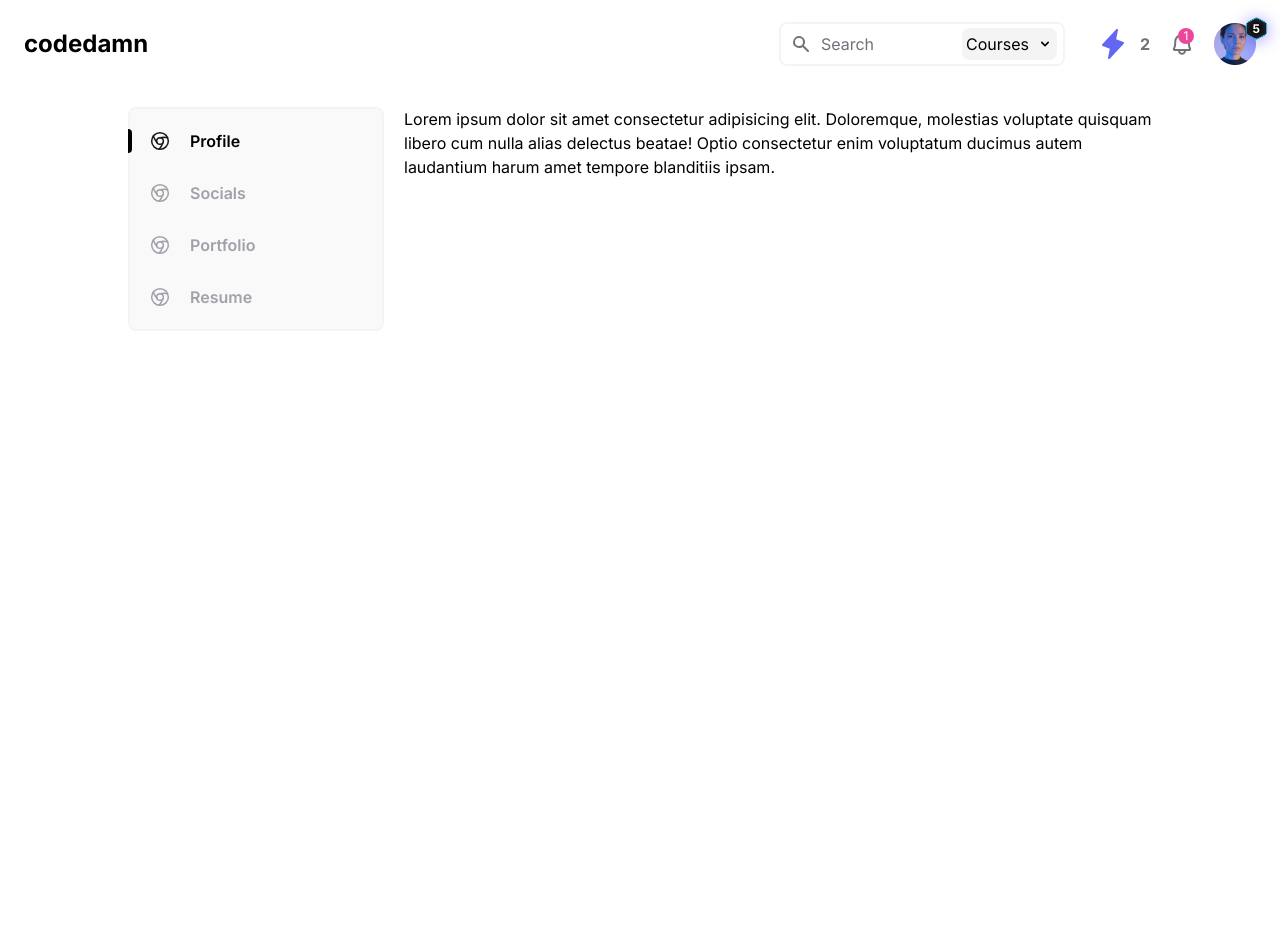
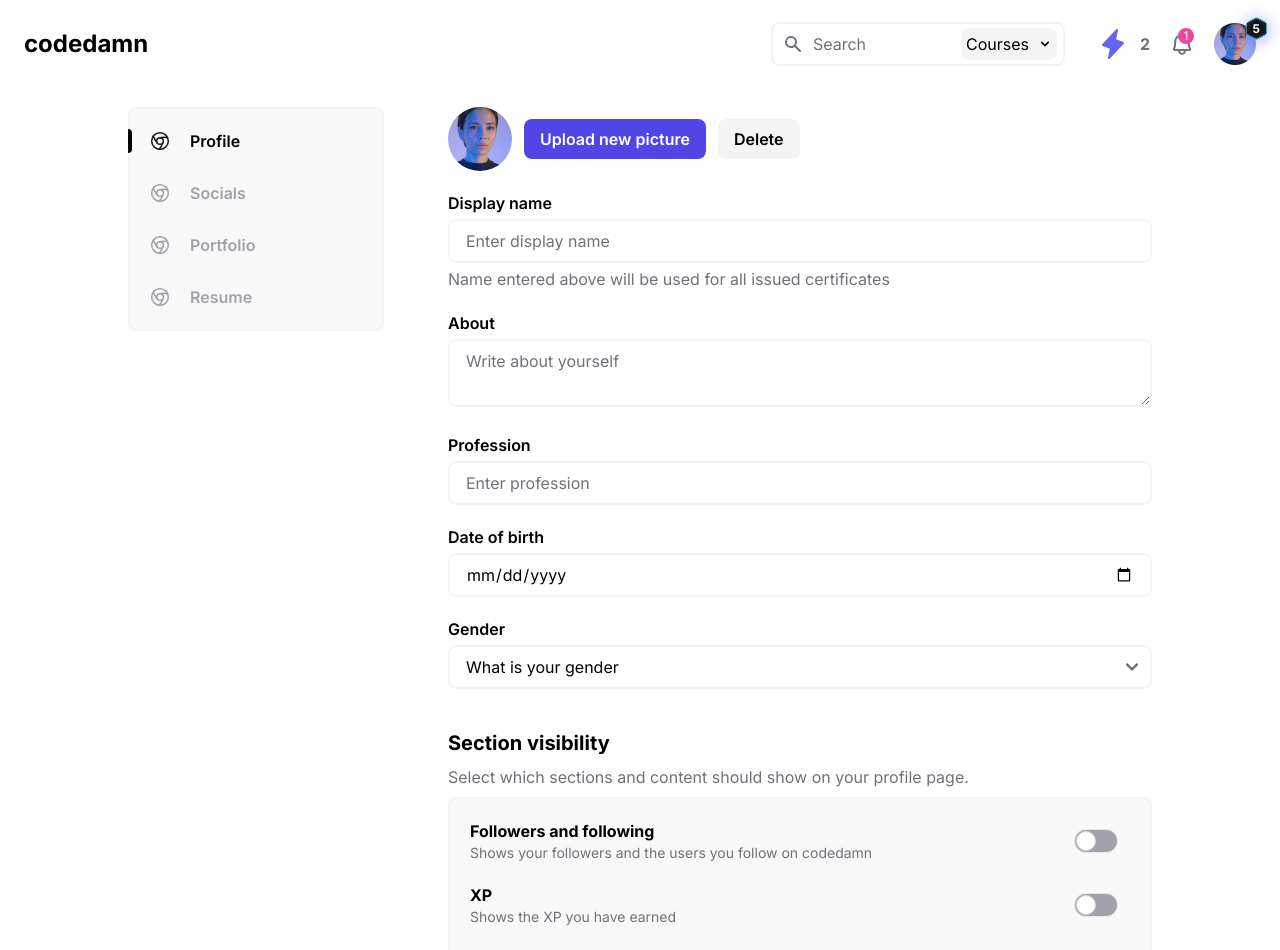
Before and after one commit to max-programming/codedamn-profile, a Next.js app: page /profile/edit in a window 1280 px wide. Shown: the top 950 px of the page. Before the commit the page ends 800 px from the top, so only its background shows below. Built offline with nearby package versions, Linux system fonts and the light colour scheme.

Commit message:
Edit Profile Page Done

```diff
--- a/package.json
+++ b/package.json
@@ -15,6 +15,8 @@
     "autoprefixer": "10.4.14",
     "eslint": "8.42.0",
     "eslint-config-next": "13.4.4",
+    "flowbite": "^1.6.5",
+    "flowbite-react": "^0.4.7",
     "next": "13.4.4",
     "postcss": "8.4.24",
     "react": "18.2.0",
--- a/src/app/profile/edit/layout.tsx
+++ b/src/app/profile/edit/layout.tsx
@@ -3,7 +3,7 @@ import { PropsWithChildren } from 'react';
 
 export default function EditLayout({ children }: PropsWithChildren) {
   return (
-    <div className='flex h-full gap-5'>
+    <div className='flex h-full gap-16'>
       <Sidebar />
       <main className='flex-1'>{children}</main>
     </div>
--- a/src/app/profile/edit/page.tsx
+++ b/src/app/profile/edit/page.tsx
@@ -1,12 +1,9 @@
+import { EditProfileForm } from '@/components/EditComponents';
+
 export default function EditPage() {
   return (
     <div>
-      <p>
-        Lorem ipsum dolor sit amet consectetur adipisicing elit. Doloremque,
-        molestias voluptate quisquam libero cum nulla alias delectus beatae!
-        Optio consectetur enim voluptatum ducimus autem laudantium harum amet
-        tempore blanditiis ipsam.
-      </p>
+      <EditProfileForm />
     </div>
   );
 }
--- /dev/null
+++ b/src/components/EditComponents/EditProfileForm.tsx
@@ -0,0 +1,56 @@
+/* eslint-disable @next/next/no-img-element */
+
+import Button from '../ui/Button';
+import { Card } from '../ui/Card';
+import { Input } from '../ui/Input';
+import { SectionChoice } from './SectionChoice';
+
+export function EditProfileForm() {
+  return (
+    <div className='flex flex-col gap-5'>
+      <div className='flex items-center gap-3'>
+        <img src='/profile.jpeg' alt='profile' className='w-16 rounded-full' />
+        <Button className='bg-primary font-semibold text-white'>
+          Upload new picture
+        </Button>
+        <Button className='bg-border font-semibold'>Delete</Button>
+      </div>
+      <Input
+        label='Display name'
+        id='display-name'
+        placeholder='Enter display name'
+        helper='Name entered above will be used for all issued certificates'
+      />
+      <Input label='About' placeholder='Write about yourself' isTextarea />
+      <Input
+        label='Profession'
+        id='profession'
+        placeholder='Enter profession'
+      />
+      <Input type='date' label='Date of birth' id='dob' />
+      <Input
+        label='Gender'
+        placeholder='What is your gender'
+        isDropdown
+        dropdownItems={['Male', 'Female', 'Other']}
+      />
+      <div className='mt-5 flex flex-col gap-2'>
+        <h3 className='text-xl font-bold'>Section visibility</h3>
+        <h5 className='text-secondary'>
+          Select which sections and content should show on your profile page.
+        </h5>
+        <Card className='flex flex-col gap-5'>
+          <SectionChoice
+            title='Followers and following'
+            subtitle='Shows your followers and the users you follow on codedamn'
+          />
+          <SectionChoice title='XP' subtitle='Shows the XP you have earned' />
+          <SectionChoice
+            title='Achievement Badges'
+            subtitle='Shows your relative percentile and proficiency'
+          />
+        </Card>
+      </div>
+    </div>
+  );
+}
--- /dev/null
+++ b/src/components/EditComponents/SectionChoice.tsx
@@ -0,0 +1,43 @@
+'use client';
+
+import { CustomFlowbiteTheme, ToggleSwitch, theme } from 'flowbite-react';
+import { useState } from 'react';
+
+type SectionChoiceProps = {
+  title: string;
+  subtitle: string;
+};
+
+const toggleSwitchTheme: CustomFlowbiteTheme['toggleSwitch'] = {
+  toggle: {
+    checked: {
+      off:
+        theme.toggleSwitch.toggle.checked.off +
+        ' bg-grey-light group-focus:ring-primary/25',
+      on:
+        theme.toggleSwitch.toggle.checked.on +
+        ' bg-primary group-focus:ring-primary/25',
+    },
+  },
+};
+
+export function SectionChoice(props: SectionChoiceProps) {
+  const [isChecked, setIsChecked] = useState(false);
+
+  return (
+    <div className='flex items-center justify-between'>
+      <div>
+        <h4 className='font-bold'>{props.title}</h4>
+        <p className='text-sm text-secondary'>{props.subtitle}</p>
+      </div>
+      <div>
+        <ToggleSwitch
+          checked={isChecked}
+          onChange={() => setIsChecked(!isChecked)}
+          label=''
+          theme={toggleSwitchTheme}
+        />
+      </div>
+    </div>
+  );
+}
--- /dev/null
+++ b/src/components/EditComponents/index.ts
@@ -0,0 +1 @@
+export { EditProfileForm } from './EditProfileForm';
--- a/src/components/ui/Button.tsx
+++ b/src/components/ui/Button.tsx
@@ -7,7 +7,7 @@ type ButtonProps = {
 export default function Button(props: PropsWithChildren<ButtonProps>) {
   return (
     <button
-      className={`rounded-lg px-3 py-2 hover:bg-opacity-75 ${props.className}`}
+      className={`rounded-lg px-4 py-2 hover:bg-opacity-75 ${props.className}`}
     >
       {props.children}
     </button>
--- /dev/null
+++ b/src/components/ui/Input.tsx
@@ -0,0 +1,53 @@
+import { InputHTMLAttributes } from 'react';
+
+interface InputProps
+  extends InputHTMLAttributes<
+    HTMLInputElement | HTMLTextAreaElement | HTMLSelectElement
+  > {
+  label?: string;
+  helper?: string;
+  isTextarea?: boolean;
+  isDropdown?: boolean;
+  dropdownItems?: string[];
+}
+
+export function Input(props: InputProps) {
+  return (
+    <div>
+      {props.label && (
+        <label htmlFor={props.id} className='mb-1 block font-semibold'>
+          {props.label}
+        </label>
+      )}
+      {props.isDropdown && (
+        <select
+          className={`w-full rounded-lg border-2 border-border p-2 px-4 placeholder:text-secondary focus:outline-primary ${props.className}`}
+          {...props}
+        >
+          <option disabled selected className='text-secondary'>
+            {props.placeholder}
+          </option>
+          {props.dropdownItems?.map((item, idx) => (
+            <option value={item.toLowerCase()} key={idx}>
+              {item}
+            </option>
+          ))}
+        </select>
+      )}
+      {props.isTextarea && (
+        <textarea
+          {...props}
+          className={`w-full rounded-lg border-2 border-border p-2 px-4 placeholder:text-secondary focus:outline-primary ${props.className}`}
+        ></textarea>
+      )}
+      {!props.isTextarea && !props.isDropdown && (
+        <input
+          type='text'
+          {...props}
+          className={`w-full rounded-lg border-2 border-border p-2 px-4 placeholder:text-secondary focus:outline-primary ${props.className}`}
+        />
+      )}
+      {props.helper && <p className='mt-1 text-secondary'>{props.helper}</p>}
+    </div>
+  );
+}
--- a/src/components/ui/Navbar/SearchBox.tsx
+++ b/src/components/ui/Navbar/SearchBox.tsx
@@ -1,14 +1,11 @@
 import { HiSearch, HiChevronDown } from 'react-icons/hi';
+import { Input } from '../Input';
 
 export default function SearchBox() {
   return (
     <div className='relative'>
       <HiSearch className='absolute left-3 top-3 text-xl text-secondary' />
-      <input
-        type='text'
-        placeholder='Search'
-        className='rounded-lg border-2 border-border p-2 pl-10 placeholder:text-secondary focus:outline-secondary'
-      />
+      <Input placeholder='Search' className='pl-10' />
       <button className='absolute right-2 top-1.5 flex items-center gap-2 rounded-lg bg-border p-1'>
         Courses
         <HiChevronDown />
--- a/tailwind.config.js
+++ b/tailwind.config.js
@@ -4,6 +4,8 @@ module.exports = {
     './src/pages/**/*.{js,ts,jsx,tsx,mdx}',
     './src/components/**/*.{js,ts,jsx,tsx,mdx}',
     './src/app/**/*.{js,ts,jsx,tsx,mdx}',
+    './node_modules/flowbite/**/*.js',
+    'node_modules/flowbite-react/**/*.{js,jsx,ts,tsx}',
   ],
   theme: {
     extend: {
@@ -21,5 +23,5 @@ module.exports = {
       },
     },
   },
-  plugins: [],
+  plugins: [require('flowbite/plugin')],
 };
```
Also changed, not shown: 1 other file (tests, documents, lock files or other folders).
